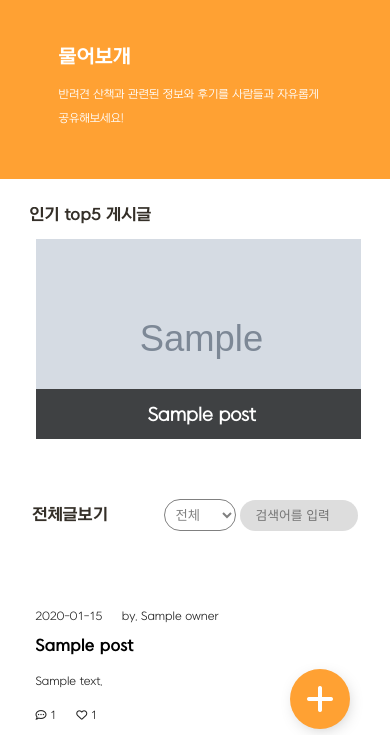
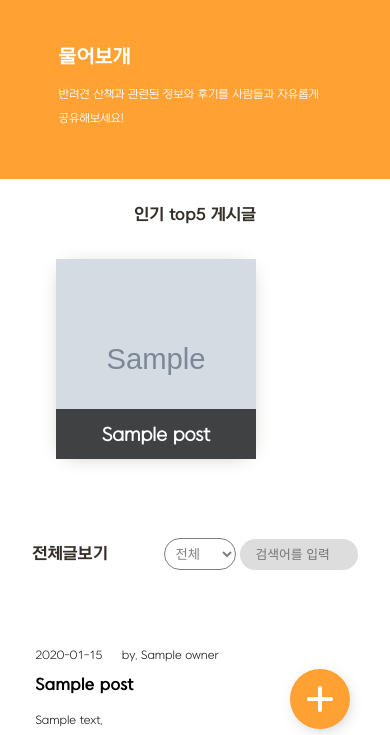
Before and after one commit to ksiyeon27/piro14dogotogether, a Django app: template blog/templates/blog/post_all.html in a window 390 px wide; the page is wider, and only the part inside the window is pictured. Shown: the part 75-810 px from the top of that part. Run offline with Django 3.2, Linux system fonts and the light colour scheme; the template is opened without the code that fills it: most values are stand-ins (such as "Sample title", 1, 10 or a date in 2020); grey boxes marked "Sample" are stand-in pictures; some libraries are stand-ins or nearby versions.

Commit message:
post_all 반응형 수정

```diff
--- a/blog/static/blog/css/post_all.css
+++ b/blog/static/blog/css/post_all.css
@@ -46,6 +46,7 @@ h6{
     margin:0 10px;
     width:200px;
     height: 200px;
+    box-shadow: 0 2px 20px -10px rgb(150, 145, 135);
 }
 .best-box p:nth-child(1){
     display:inline-block;
@@ -234,27 +235,33 @@ form{
 @media screen and (max-width:768px){
     /*-----best post-----*/
     .best-container{
-        width:85vw;
-        overflow: hidden;
         margin-top:7%;
     }
+    .slide-box{
+        width:200px;
+
+        margin-left:-100px;
+        z-index:100;
+    }
     .best-ul{
+        width:1200px;
         display: flex;
-        flex-direction: column;
     }
     .best-post-title{
         margin:0;
     }
     .best-post{
-        margin:5% 2%;
-        width:100%;
+        margin:3% 1%;
+        width:200px;
+        height: 200px;
+        float:left;
     }
     .best-post .best-box {
         position:relative;
         z-index:1;
         overflow: hidden;
-        width:100%;
-        margin:0;
+        width:200px;
+        height: 200px;
     }
     .best-box p:nth-child(1){
         display:inline-block;
--- a/blog/templates/blog/post_all.html
+++ b/blog/templates/blog/post_all.html
@@ -3,6 +3,7 @@
 
 {% block extra_head %}
     <link rel="stylesheet" href="{% static 'blog/css/post_all.css' %}">
+    <script src="https://code.jquery.com/jquery-3.4.1.min.js"></script>
     <link rel="stylesheet" href="https://cdnjs.cloudflare.com/ajax/libs/animate.css/4.1.1/animate.min.css"/>
 {% endblock %}
 
@@ -15,7 +16,7 @@
 
     <div class="best-container">
         <h6 class="best-post-title">인기 top5 게시글</h6>
-
+        <div class="slide-box">
             <ul class="best-ul">
                 {% for post in sorted %}
                 <li class="best-post">
@@ -40,7 +41,7 @@
                 </li>
                 {% endfor %}
             </ul>
-
+        </div>
     </div>
 
     <div class="post-container">
@@ -148,5 +149,35 @@
         {% endif %}
     }
     </script>
+    <script>
+        var ul = document.querySelector('.best-ul');
+        var screen = window.innerWidth;
+
+        function move(){
+            var curIndex = 0;
+
+            setInterval(function(){
+                ul.style.transition = '0.7s';
+                ul.style.transform = "translate3d(-"+200*(curIndex+1)+"px, 0px, 0px)";
+                curIndex++;
+                if(curIndex === 4){
+                    curIndex = -1;
+                }
+            },3000);
+        }
+
+        if(screen <= 768){
+            console.log('mobile');
+            move();
+        }
+        ul.style.removeProperty('transition');
+        ul.style.removeProperty('transform');
+
+
+        /*
+        document.addEventListener("DOMContentLoaded",function(){
+            move();
+        });*/
+    </script>
 
 {% endblock script %}
```
